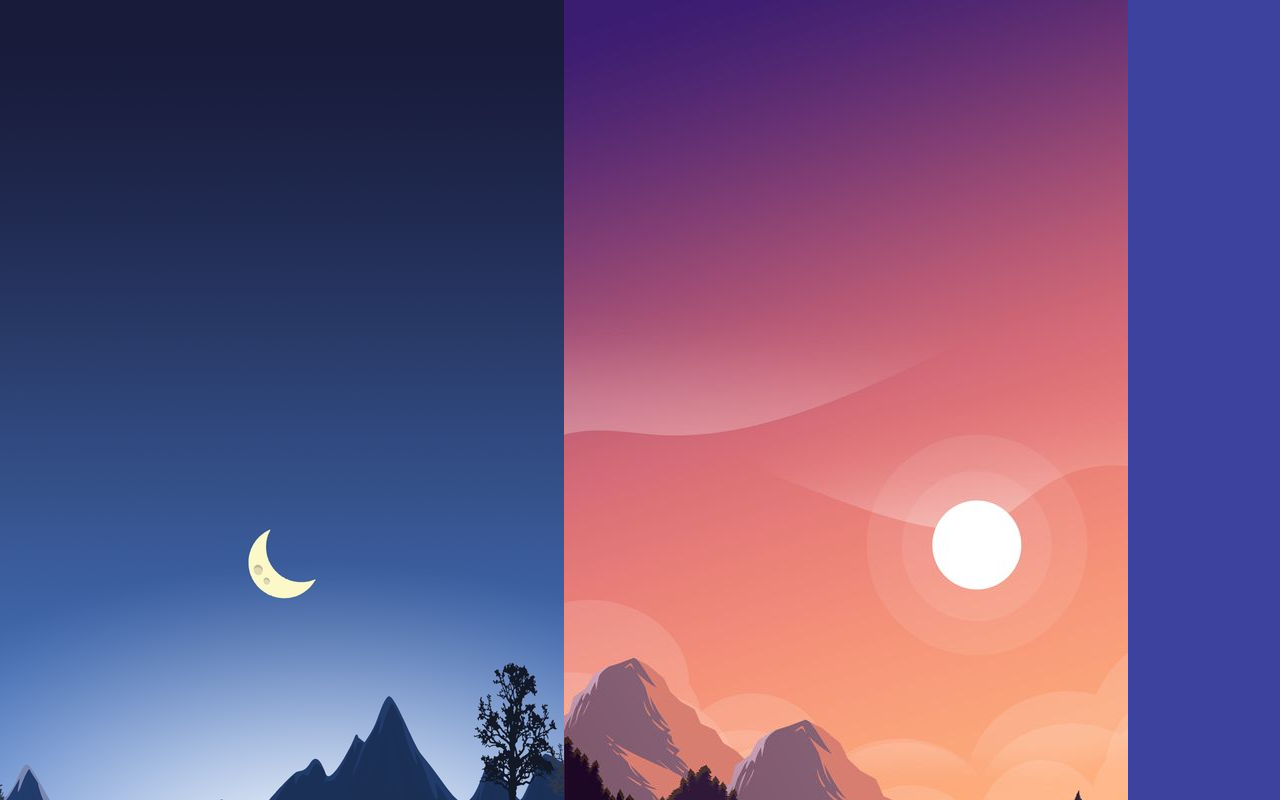
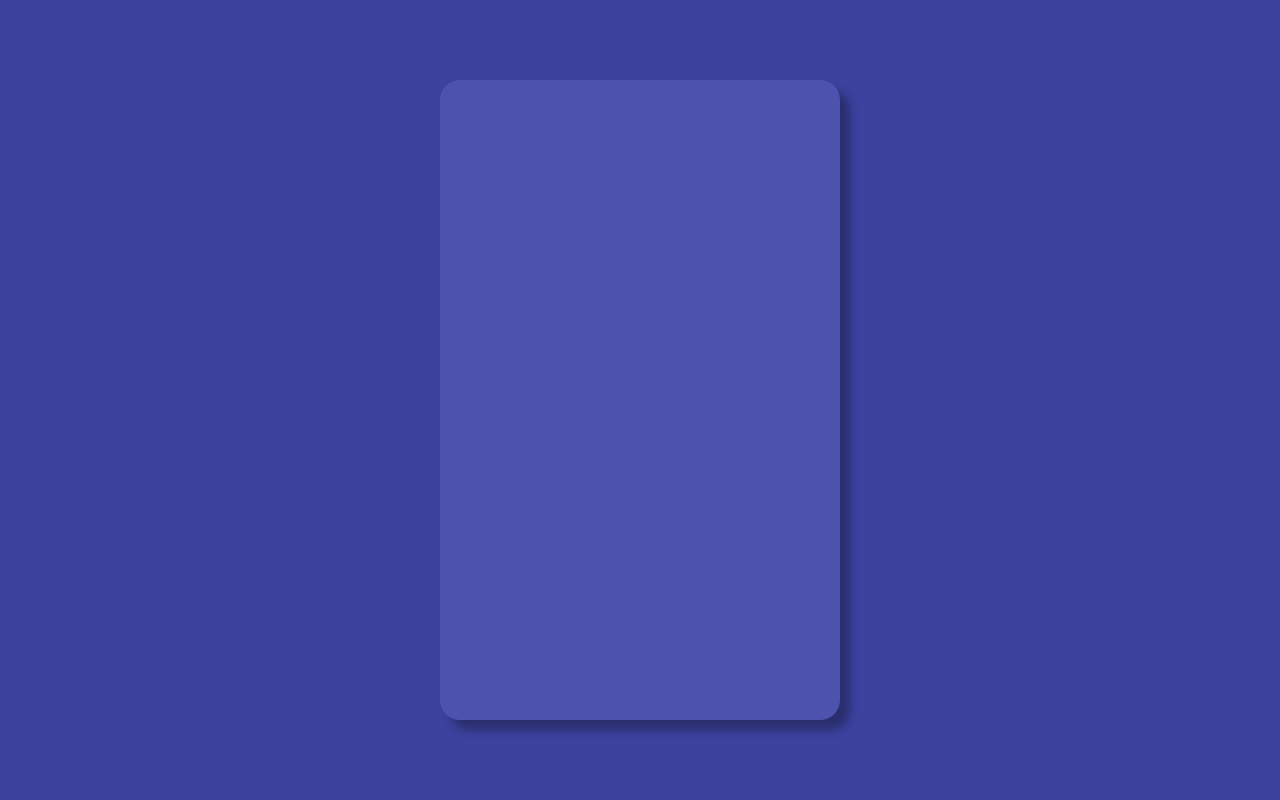
Before and after one commit to aashay28/WeatherApp, an Angular app: page / in a window 1280 px wide. Shown: the top 800 px of the page. Built offline with nearby package versions, Linux system fonts and the light colour scheme.

Commit message:
updated a card

```diff
--- a/src/app/app.component.html
+++ b/src/app/app.component.html
@@ -1,7 +1,7 @@
 <div class="container">
   <div class="upper-data">
-    <img src="../assets/cold.jpeg" />
-    <img src="../assets/hot.jpeg" />
+    <!-- < <img src="../assets/cold.jpeg" />
+    img src="../assets/hot.jpeg" /> -->
   </div>
   <div class="lower-data"></div>
 </div>
--- a/src/styles.css
+++ b/src/styles.css
@@ -19,4 +19,15 @@ body {
   width: 100%;
   height: 100vh;
   background-color: var(--blue-1);
+
+  display: flex;
+  justify-content: center;
+  align-items: center;
 }
+.container {
+  width: 400px;
+  height: 80vh;
+  background-color: var(--blue-2);
+  border-radius: 20px;
+  box-shadow: 10px 10px 10px var(--shadow-dark);
+}
```
